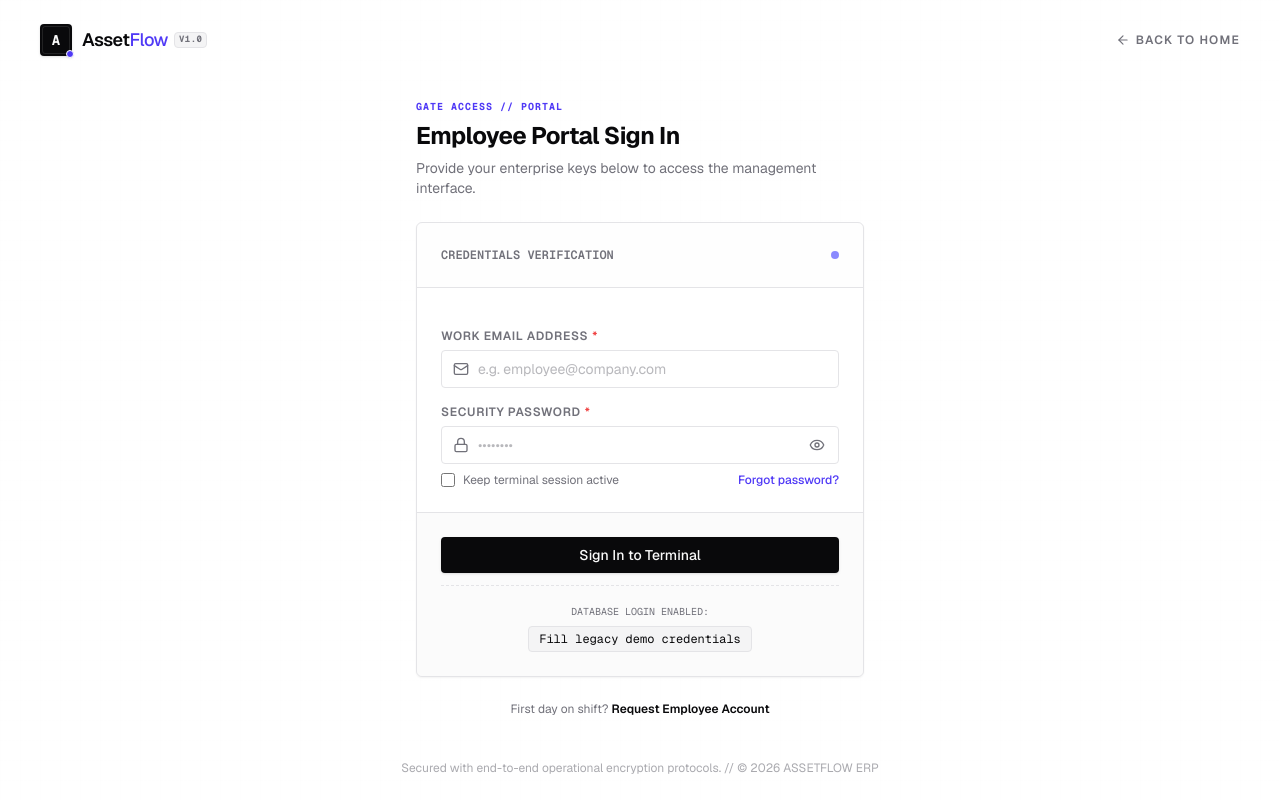
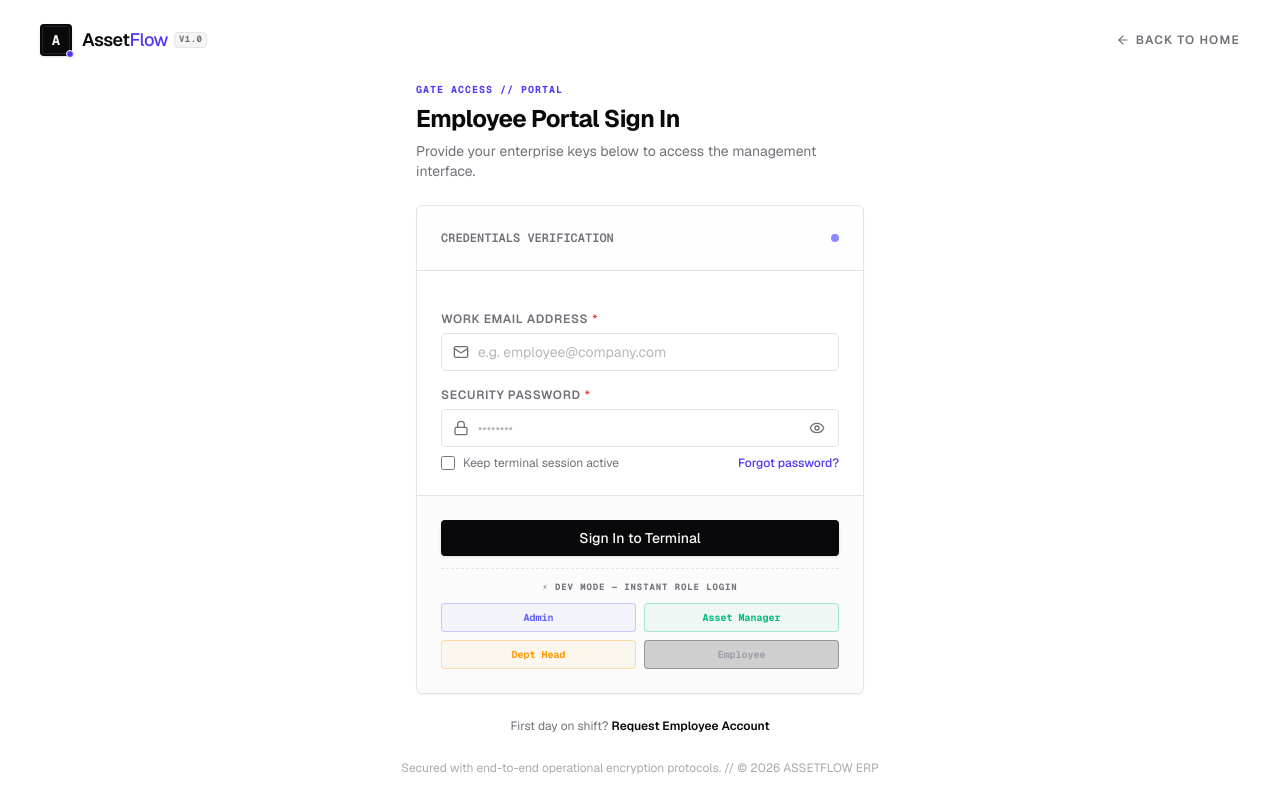
Before and after one commit to Musa-Qureshi-01/AssetFlow, a Next.js app: page /auth/login in a window 1280 px wide. Built offline with nearby package versions, Linux system fonts and the light colour scheme.

Commit message:
feat: dev demo login — 4-role instant session panel, no DB required

```diff
--- /dev/null
+++ b/src/app/api/auth/demo/route.ts
@@ -0,0 +1,70 @@
+import { NextResponse } from "next/server";
+import {
+  AUTH_COOKIE_NAME,
+  authCookieOptions,
+  createSessionToken,
+} from "@/lib/auth-session";
+
+// ── Demo accounts — development only ─────────────────────────────────────────
+const DEMO_ACCOUNTS = {
+  admin: {
+    sub:           "demo-admin-001",
+    email:         "admin@odooasset.dev",
+    name:          "Musa (Admin)",
+    role:          "ADMIN"  as const,
+    emailVerified: true,
+  },
+  asset_manager: {
+    sub:           "demo-am-002",
+    email:         "assetmgr@odooasset.dev",
+    name:          "Elena Rossi",
+    role:          "ASSET_MANAGER" as const,
+    emailVerified: true,
+  },
+  dept_head: {
+    sub:           "demo-head-003",
+    email:         "head@odooasset.dev",
+    name:          "Rajesh Kumar",
+    role:          "DEPARTMENT_HEAD" as const,
+    emailVerified: true,
+  },
+  employee: {
+    sub:           "demo-emp-004",
+    email:         "employee@odooasset.dev",
+    name:          "Chloe Dubois",
+    role:          "EMPLOYEE" as const,
+    emailVerified: true,
+  },
+};
+
+type DemoKey = keyof typeof DEMO_ACCOUNTS;
+
+export async function POST(request: Request) {
+  // ── Guard: only available in development ──────────────────────────────────
+  if (process.env.NODE_ENV !== "development") {
+    return NextResponse.json({ message: "Not available in production" }, { status: 403 });
+  }
+
+  const body = await request.json().catch(() => ({}));
+  const roleKey = String(body.role ?? "admin").toLowerCase() as DemoKey;
+  const account = DEMO_ACCOUNTS[roleKey] ?? DEMO_ACCOUNTS.admin;
+
+  const token = createSessionToken(account);
+
+  const response = NextResponse.json({
+    message: `Demo session started as ${account.name}`,
+    user: {
+      id:              account.sub,
+      email:           account.email,
+      name:            account.name,
+      role:            account.role === "ADMIN" ? "Admin"
+                     : account.role === "ASSET_MANAGER" ? "AssetManager"
+                     : account.role === "DEPARTMENT_HEAD" ? "Head"
+                     : "Employee",
+      isEmailVerified: account.emailVerified,
+    },
+  });
+
+  response.cookies.set(AUTH_COOKIE_NAME, token, authCookieOptions());
+  return response;
+}
--- a/src/app/auth/login/page.tsx
+++ b/src/app/auth/login/page.tsx
@@ -64,10 +64,26 @@ export default function LoginPage() {
     }
   };
 
-  const handleQuickDemoFill = () => {
-    setEmail("demo@assetflow.com");
-    setPassword("password123");
+  const handleDemoLogin = async (role: "admin" | "asset_manager" | "dept_head" | "employee") => {
     setErrors({});
+    setSuccessMsg("");
+    try {
+      setIsLoading(true);
+      const res = await fetch("/api/auth/demo", {
+        method: "POST",
+        headers: { "content-type": "application/json" },
+        credentials: "include",
+        body: JSON.stringify({ role }),
+      });
+      const data = await res.json();
+      if (!res.ok) throw new Error(data.message || "Demo login failed");
+      setIsLoading(false);
+      setSuccessMsg(`Demo session started as ${data.user?.name}. Redirecting...`);
+      setTimeout(() => router.push("/dashboard"), 500);
+    } catch (err) {
+      setIsLoading(false);
+      setErrors({ general: err instanceof Error ? err.message : "Demo login failed" });
+    }
   };
 
   return (
@@ -192,17 +208,29 @@ export default function LoginPage() {
             </Button>
 
             {/* Quick Demo Assist Block */}
-            <div className="w-full text-center border-t border-dashed border-border pt-3">
-              <span className="text-[10px] text-muted-foreground font-mono">
-                DATABASE LOGIN ENABLED:
+            {/* Dev Demo Quick-Access Panel */}
+            <div className="w-full border-t border-dashed border-border pt-3 flex flex-col gap-2">
+              <span className="text-[9px] text-center text-zinc-500 font-mono font-bold uppercase tracking-widest select-none">
+                ⚡ Dev Mode — Instant Role Login
               </span>
-              <button
-                type="button"
-                onClick={handleQuickDemoFill}
-                className="mt-1 block mx-auto text-xs font-mono py-1 px-2.5 rounded bg-muted hover:bg-muted-foreground/15 border border-border text-foreground transition-all duration-150 active:scale-[0.98] cursor-pointer"
-              >
-                Fill legacy demo credentials
-              </button>
+              <div className="grid grid-cols-2 gap-2">
+                {([
+                  { role: "admin"        as const, label: "Admin",         color: "text-indigo-500 border-indigo-500/30 bg-indigo-500/5 hover:bg-indigo-500/10" },
+                  { role: "asset_manager" as const, label: "Asset Manager",  color: "text-emerald-500 border-emerald-500/30 bg-emerald-500/5 hover:bg-emerald-500/10" },
+                  { role: "dept_head"    as const, label: "Dept Head",      color: "text-amber-500 border-amber-500/30 bg-amber-500/5 hover:bg-amber-500/10" },
+                  { role: "employee"     as const, label: "Employee",        color: "text-zinc-400 border-zinc-700/40 bg-zinc-800/20 hover:bg-zinc-700/20" },
+                ]).map(({ role, label, color }) => (
+                  <button
+                    key={role}
+                    type="button"
+                    disabled={isLoading}
+                    onClick={() => handleDemoLogin(role)}
+                    className={`py-1.5 px-2 rounded border text-[10px] font-mono font-bold transition-all cursor-pointer disabled:opacity-40 ${color}`}
+                  >
+                    {label}
+                  </button>
+                ))}
+              </div>
             </div>
           </CardFooter>
         </form>
```
